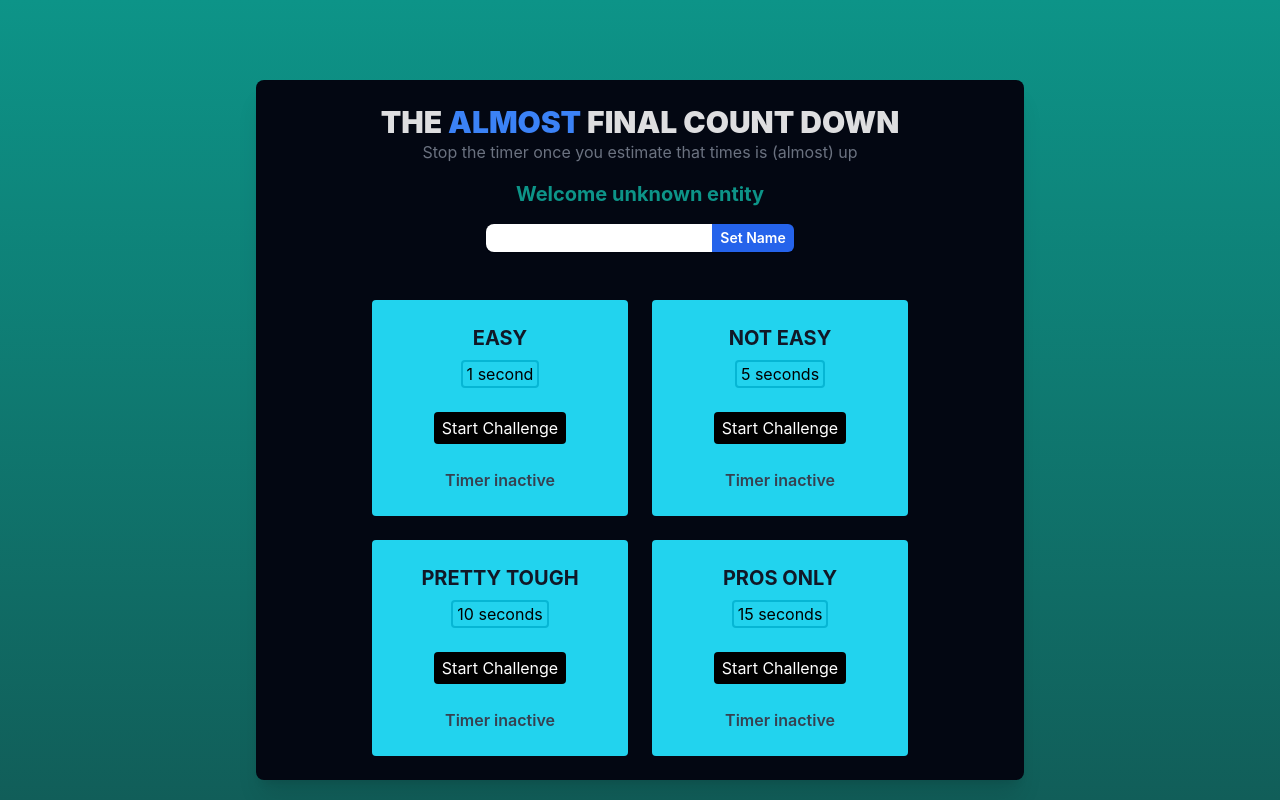
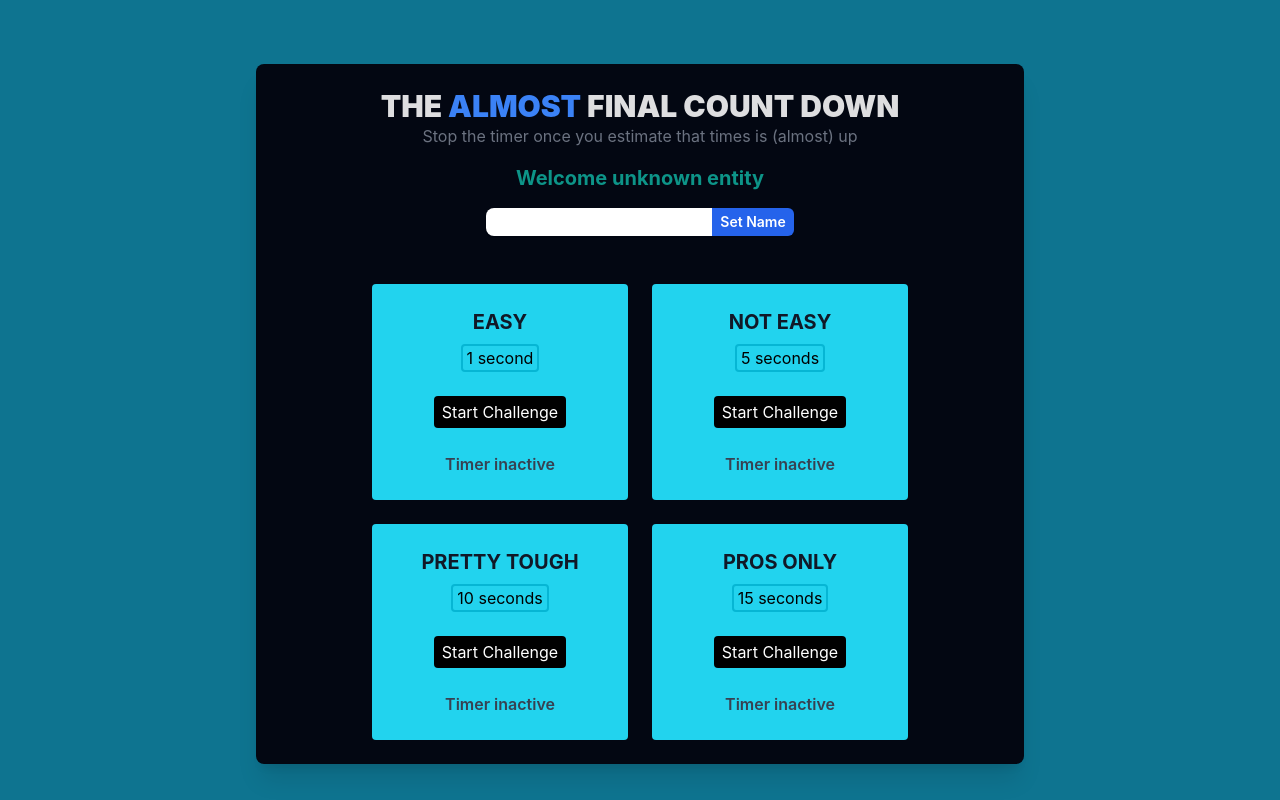
Before and after one commit to AiroldiFederico/Countdown-challenge, a React (Vite) app: page / in a window 1280 px wide. Built offline with nearby package versions, Linux system fonts and the light colour scheme.

Commit message:
minor changes

```diff
--- a/index.html
+++ b/index.html
@@ -13,7 +13,7 @@
   <link href="https://fonts.googleapis.com/css2?family=Roboto+Slab:wght@900&display=swap" rel="stylesheet"/>
 </head>
 
-<body class="bg-gradient-to-b from-teal-600 to-teal-800 w-screen h-screen flex justify-center">
+<body class="bg-cyan-700 w-screen h-screen flex justify-center">
 <div id="root"></div>
 <script type="module" src="/src/main.jsx"></script>
 </body>
--- a/src/components/Player.jsx
+++ b/src/components/Player.jsx
@@ -16,7 +16,7 @@ export default function Player() {
   }
 
   return (
-    <section className="w-[48rem] h-auto bg-gray-950 rounded-lg mt-20 p-6 flex justify-top flex-col items-center shadow-xl">
+    <section className="w-[48rem] h-auto bg-gray-950 rounded-lg mt-16 p-6 flex justify-top flex-col items-center shadow-xl">
       <h1 className="font-black text-3xl ">
         THE <span className="text-blue-500">ALMOST</span> FINAL COUNT DOWN
       </h1>
```
